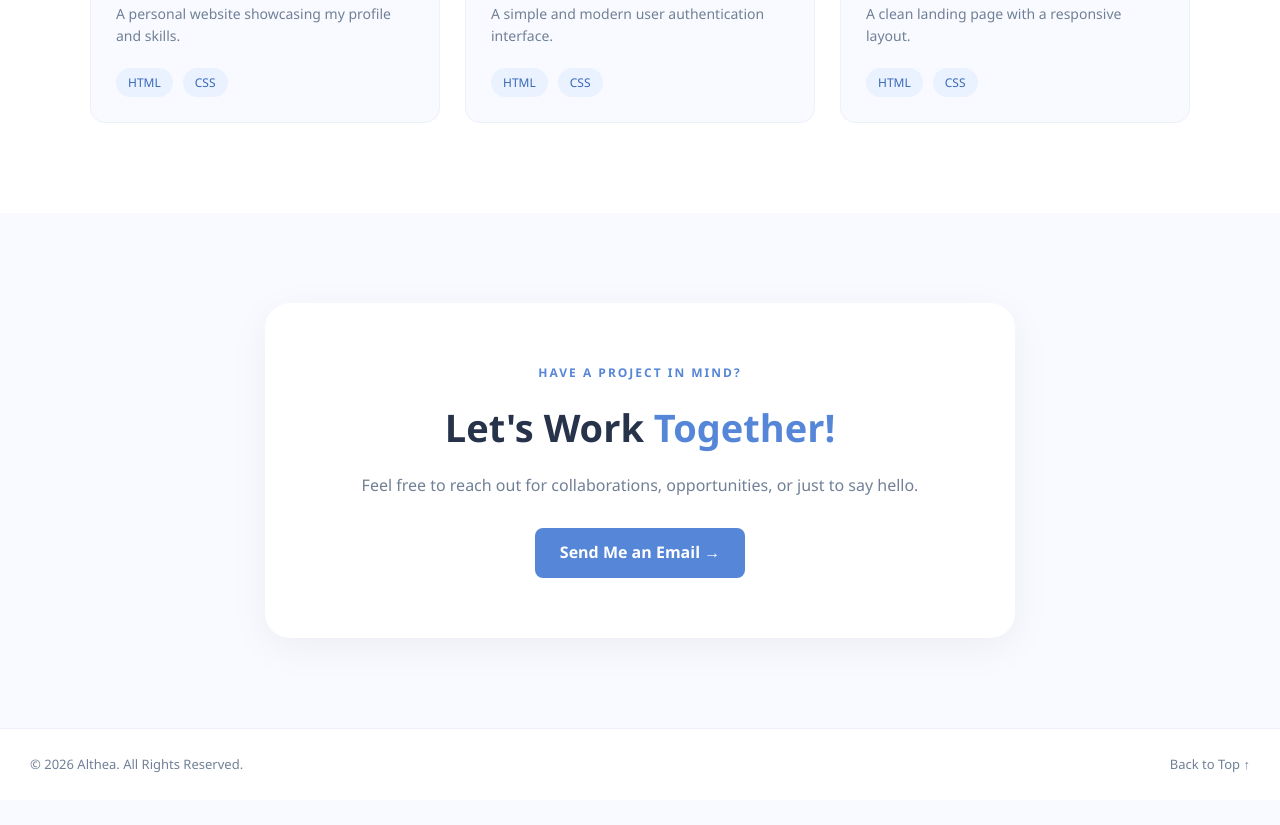
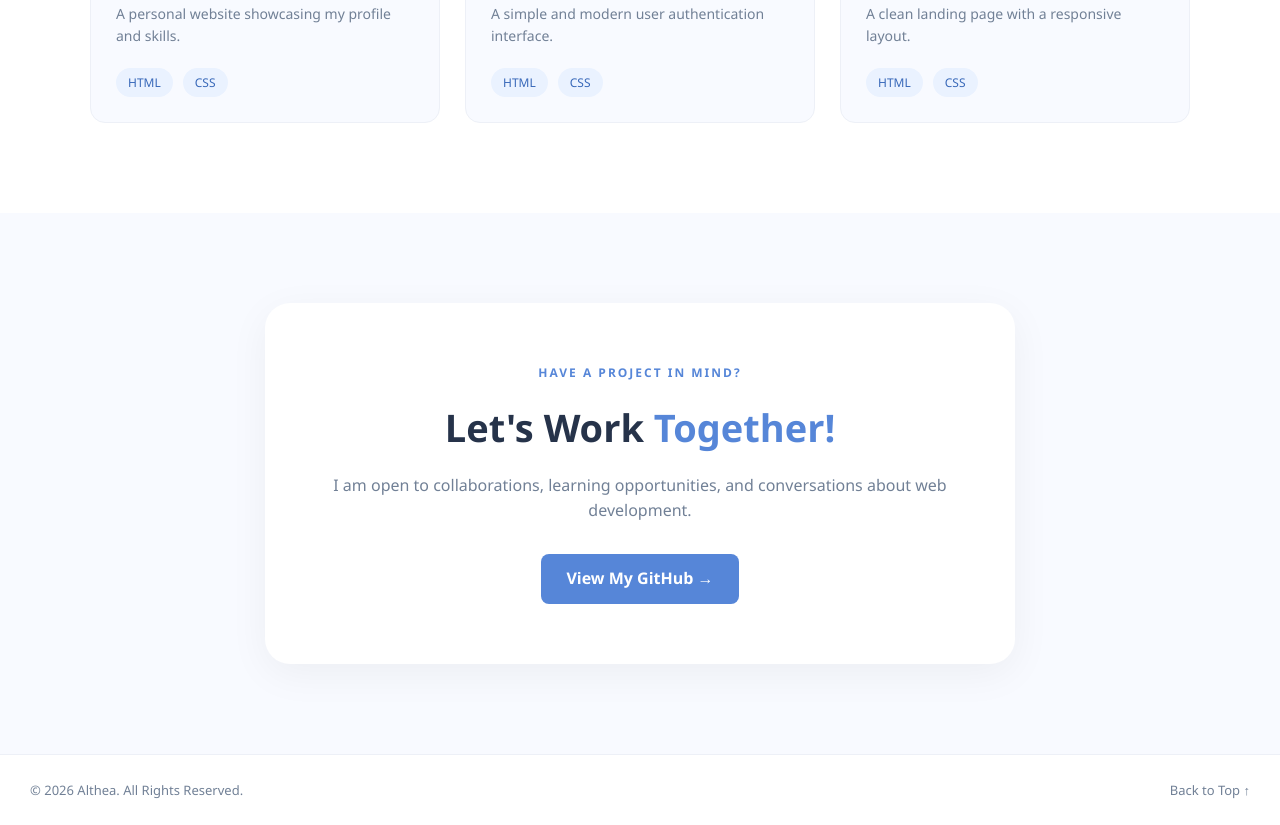
Before and after one commit to sheshale/Alvarez-Project-1, a plain HTML site: page index.html in a window 1280 px wide. Shown: the part 2518-3343 px from the top of the page. Before the commit the page ends 3318 px from the top, so only its background shows below. Drawn offline with Linux system fonts and the light colour scheme.

Commit message:
Complete contact info

```diff
--- a/index.html
+++ b/index.html
@@ -207,12 +207,12 @@
             <p class="subtitle">HAVE A PROJECT IN MIND?</p>
             <h2>Let's Work <span>Together!</span></h2>
             <p>
-                Feel free to reach out for collaborations,
-                opportunities, or just to say hello.
+                I am open to collaborations, learning opportunities,
+                and conversations about web development.
             </p>
 
-            <a href="mailto:yourname@email.com" class="primary-button">
-                Send Me an Email →
+            <a href="https://github.com/sheshale/Alvarez-Project-1" class="primary-button" target="_blank" rel="noopener noreferrer">
+                View My GitHub →
             </a>
         </div>
     </section>
--- a/styles/styles.css
+++ b/styles/styles.css
@@ -8,6 +8,11 @@
     padding: 0;
     box-sizing: border-box;
     scroll-behavior: smooth;
+}
+
+:focus-visible {
+    outline: 3px solid #d98772;
+    outline-offset: 4px;
 }
 
 body {
```
